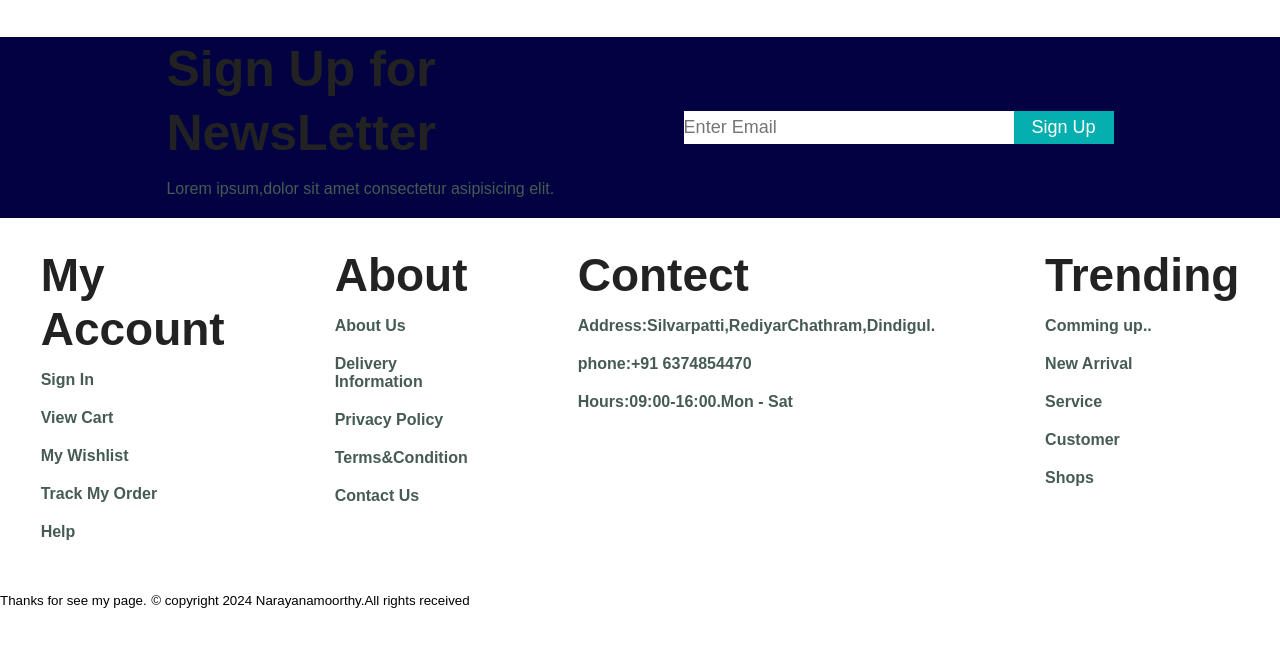
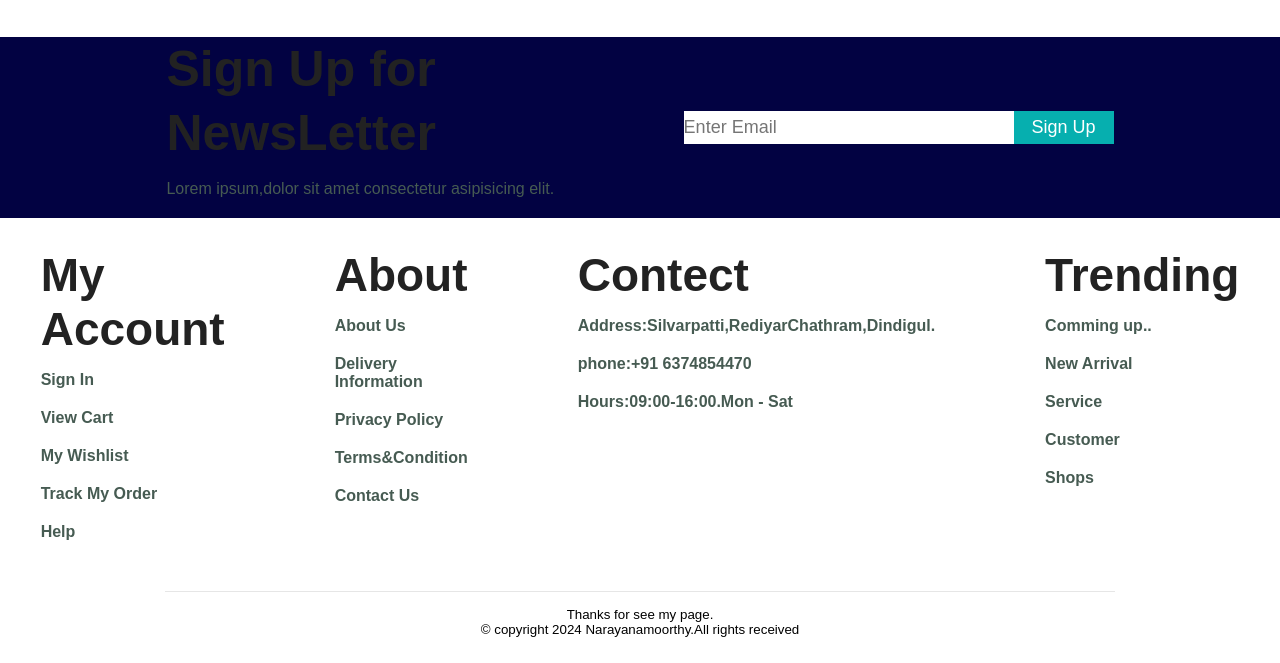
Before and after one commit to knarayanamoorthy/webdevelopment-Task2, a plain HTML site: page index.html in a window 1280 px wide. Shown: the part 3276-3939 px from the top of the page. Before the commit the page ends 3885 px from the top, so only its background shows below. Drawn offline with nearby package versions, Linux system fonts and the light colour scheme.

Commit message:
Update style.css

```diff
--- a/style.css
+++ b/style.css
@@ -406,6 +406,18 @@ body{
 }
 .footer .footerText{
     margin-inline: 55px;
+}
+
+.footer1 .footer1 {
+    max-width: 950px;
+    margin: 0 auto;
+    padding: 15px 0 26px;
+    border-top: 1px solid rgba(10, 10, 10, 0.1);
+    color: black;
+    display: flex;
+    flex-direction: column;
+    align-items: center;
+    text-align: center;
 }
 
 /* shop page */
```
